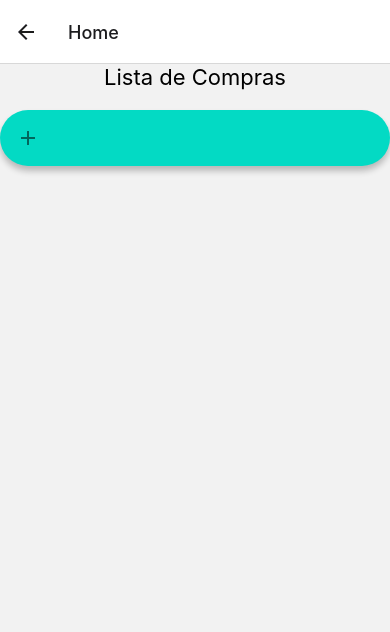
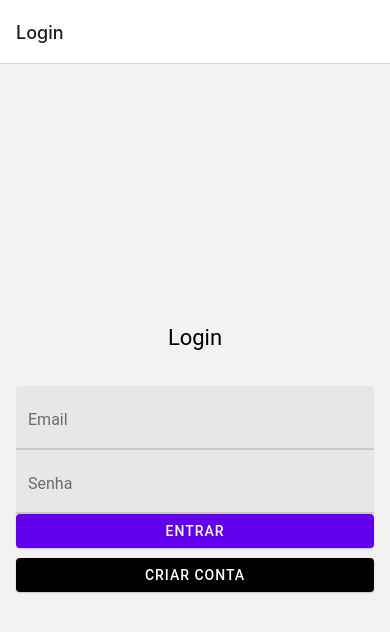
Before and after one commit to Yagoaguiar/Pdm2ComFirabase, a React Native app: screen /Home in a window 390 px wide. Shown: the top 632 px of the page. Built offline with nearby package versions, Linux system fonts and the light colour scheme.

Commit message:
Criação da validação do login

```diff
--- a/App.js
+++ b/App.js
@@ -1,10 +1,13 @@
 import MainNavigator from "./routes/MainNavigator";
 import ListaCompraProvider from "./contexts/ListaDeCompraContext";
+import AuthProvider from "./contexts/AuthContext";
 
 const App = () => (
-  <ListaCompraProvider>
-    <MainNavigator />
-  </ListaCompraProvider>
+  <AuthProvider>
+    <ListaCompraProvider>
+      <MainNavigator />
+    </ListaCompraProvider>
+  </AuthProvider>
 );
 
 export default App;
--- a/contexts/AuthContext.js
+++ b/contexts/AuthContext.js
@@ -0,0 +1,57 @@
+import { createContext, useState } from "react";
+
+const AuthContext = createContext();
+
+const AuthProvider = ({ children }) => {
+    const [error, setError] = useState();
+
+    const [user, setUser] = useState({ email: "", logado: false, senha: "", nome: "" });
+
+    const login = (email, senha) => {
+        const errorMessage = "E-mail ou senha inválidos.";
+        const emailMessage = "Insira um e-mail de formato válido.";
+
+        if (!email || !senha) {
+            setError(errorMessage);
+            return;
+        }
+
+        // Validar formato de e-mail usando uma expressão regular
+        const emailRegex = /^[^\s@]+@[^\s@]+\.[^\s@]+$/;
+        if (!emailRegex.test(email)) {
+            setError(emailMessage);
+            return;
+        }
+
+        // const isPasswordValid = senha === user.senha; // FAZ A VALIDAÇÃO SE A SENHA É A MESMA DO CADASTRO
+        // const isEmailValid = email === user.email; // FAZ A VALIDAÇÃO SE O EMAIL E O MESMO DO CADASTRO
+
+        setUser(prevUser => ({
+            ...prevUser,
+            email: email,
+            logado: true,
+        }));
+        setError(null);
+    };
+
+    const logout = () => {
+        setUser(prevUser => ({
+            ...prevUser,
+            logado: false
+        }));
+    };
+
+    const contexto = {
+        user,
+        login,
+        logout,
+        error,
+    };
+
+    return (
+        <AuthContext.Provider value={contexto}>{children}</AuthContext.Provider>
+    );
+};
+
+export default AuthProvider;
+export { AuthContext };
--- a/routes/MainNavigator.js
+++ b/routes/MainNavigator.js
@@ -1,5 +1,6 @@
 import { NavigationContainer } from "@react-navigation/native";
 import { createNativeStackNavigator } from "@react-navigation/native-stack";
+import { useContext } from "react";
 
 import Home from "../screens/Home";
 import EditarProduto from "../screens/Editar";
@@ -7,16 +8,26 @@ import Login from "../screens/Login";
 import NovaCompra from "../screens/NovaCompra";
 import Register from "../screens/Register";
 
+import { AuthContext } from "../contexts/AuthContext";
+
 const Stack = createNativeStackNavigator();
 const MainNavigator = () => {
+  const { user } = useContext(AuthContext);
   return (
     <NavigationContainer>
       <Stack.Navigator>
-        <Stack.Screen name="Login" component={Login} />
-        <Stack.Screen name="Register" component={Register} />
-        <Stack.Screen name="Home" component={Home} />
-        <Stack.Screen name="EditarProduto" component={EditarProduto} />
-        <Stack.Screen name="NovaCompra" component={NovaCompra} />
+        {!user.logado ? (
+          <>
+            <Stack.Screen name="Login" component={Login} />
+            <Stack.Screen name="Register" component={Register} />
+          </>
+        ) : (
+          <>
+            <Stack.Screen name="Home" component={Home} />
+            <Stack.Screen name="EditarProduto" component={EditarProduto} />
+            <Stack.Screen name="NovaCompra" component={NovaCompra} />
+          </>
+        )}
       </Stack.Navigator>
     </NavigationContainer>
   );
--- a/screens/Login.js
+++ b/screens/Login.js
@@ -1,20 +1,40 @@
 import { useContext, useState } from 'react';
 import { View, ScrollView, StyleSheet } from "react-native";
-import { Button, Text, TextInput } from "react-native-paper";
+import { Button, Text, TextInput, HelperText } from "react-native-paper";
 import ListaCompraProvider from '../contexts/ListaDeCompraContext';
+import { AuthContext } from '../contexts/AuthContext';
 
 const Login = ({ navigation }) => {
+  const [email, setEmail] = useState("");
+  const [senha, setSenha] = useState("");
+  const { login, error } = useContext(AuthContext);
 
   return (
     <View style={styles.container}>
       <View style={styles.secondView}>
         <Text style={styles.title}>Login</Text>
-          <TextInput label="Email" />
-          <TextInput label="Senha" secureTextEntry />
+
+        <HelperText type="error" visible={true} style={styles.error}>{error}</HelperText>
+
+        <TextInput
+          label="Email"
+          onChangeText={(text) => {
+            setEmail(text);
+          }} />
+
+        <TextInput label="Senha"
+          secureTextEntry
+          onChangeText={(text) => {
+            setSenha(text);
+          }} />
+
         <Button mode="contained"
-          onPress={() => navigation.navigate('Home')}>
+          onPress={() => {
+            login(email, senha);
+          }}>
           Entrar
         </Button>
+
         <Button mode="contained" color="black" style={styles.Button}
           onPress={() => navigation.navigate('Register')}>
           Criar Conta
@@ -45,4 +65,9 @@ const styles = StyleSheet.create({
   Button: {
     marginTop: 10,
   },
+  error: {
+    textAlign: 'center',
+    fontSize: 20,
+    marginBottom: 20
+  }
 });
```
Also changed, not shown: 1 other file (tests, documents, lock files or other folders). Lines whose indentation alone changed are shown as unchanged.
